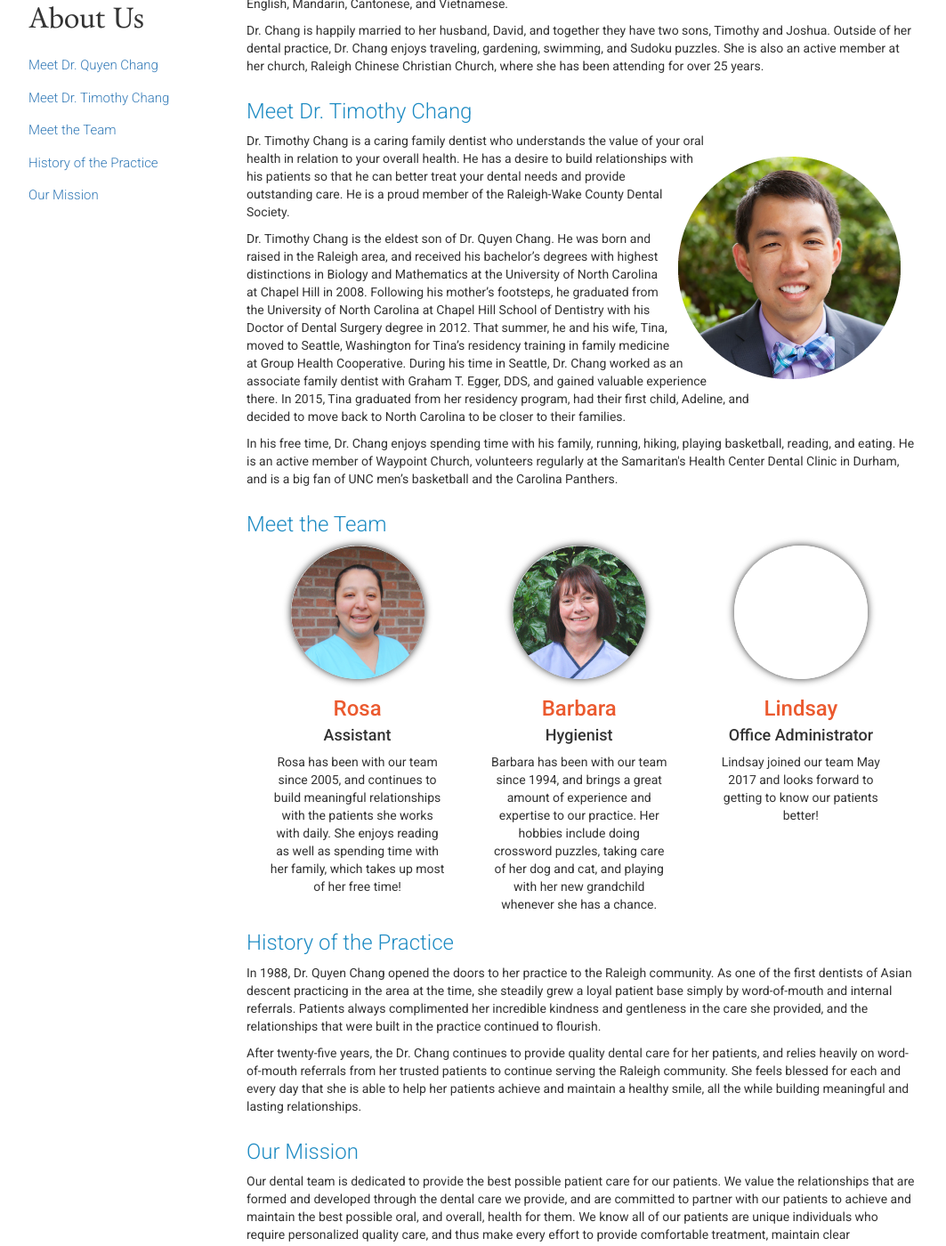
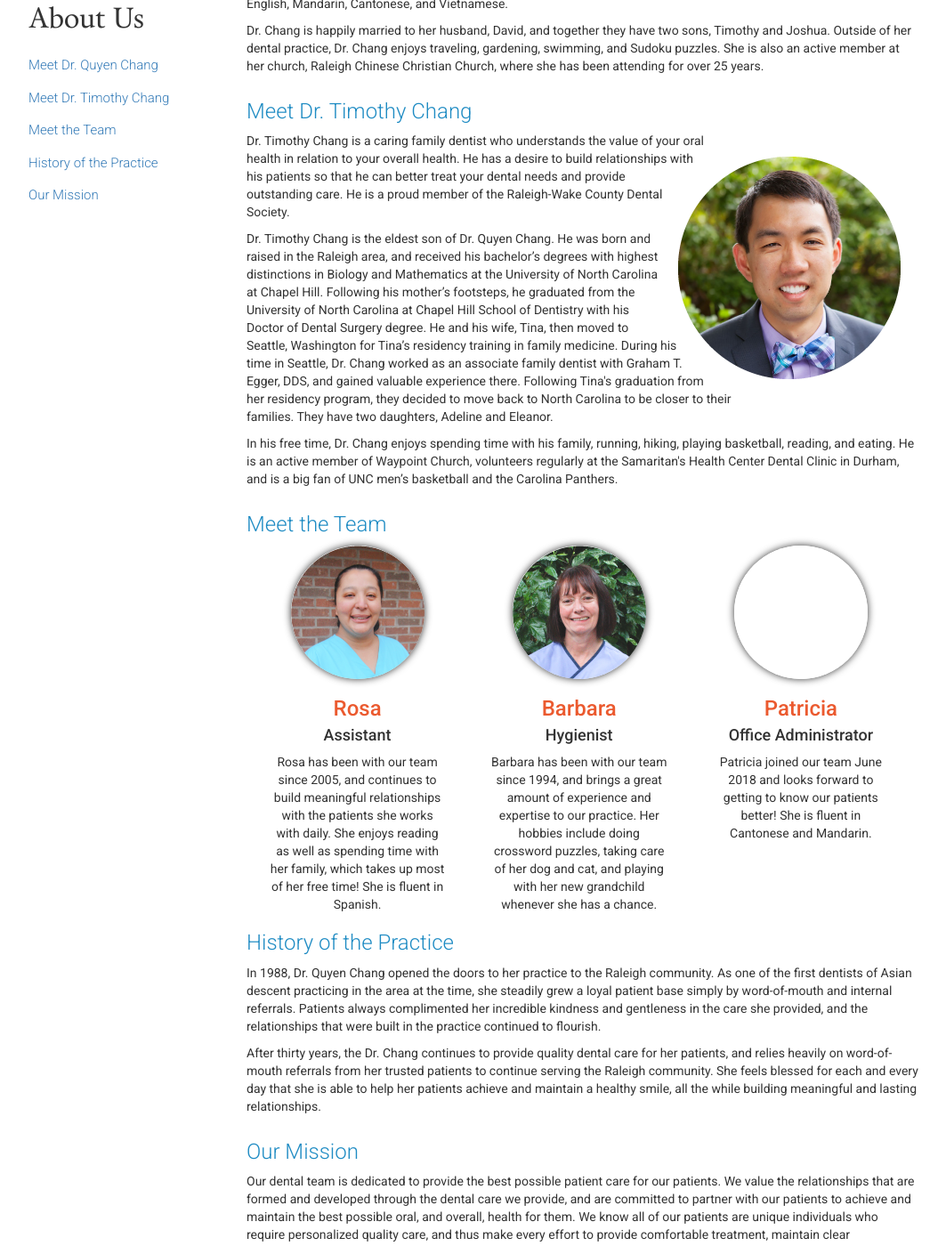
Before and after one commit to gabrielyeung/changdds, a Jekyll site: the page built from aboutus/index.html, in a window 1280 px wide and 1400 px high, scrolled down 830 px. Shown: the whole window at 89% size, without its empty margins (108-1171 px from the left). Built offline with Jekyll 4.4.1, drawn with Linux system fonts in a browser that asks for light colours; some of the changed text lies outside the part shown.

Commit message:
Add files via upload

```diff
--- a/aboutus/index.html
+++ b/aboutus/index.html
@@ -26,7 +26,7 @@ title: About Us
           <img src="{{site.baseurl}}/img/bio/drchang.png" alt="Dr Chang's profile picture">
         </figure>
         <p class="mobile-show">Dr. Quyen Chang is a dedicated family dentist who is committed to establishing and maintaining the health of your teeth and mouth.  She displays an unparalleled level of gentleness and care for all of her patients, which she couples with her expertise and skill to provide excellent dental care in the Triangle area.  She is a proud member of the American Association of Women Dentists and the Raleigh-Wake County Dental Society.</p>
-        <p>Dr. Chang received her undergraduate degree at Meredith College in Raleigh, North Carolina, and graduated from the University of North Carolina School of Dentistry in 1987.  Not longer after she graduated, she opened her own practice in Raleigh, where she has been practicing for over 25 years.  Over the years, Dr. Chang has developed a countless number of relationships through providing dental care and restoring oral health in her community.  She has cherished these opportunities and continues to value getting to know her patients on both the dental and non-dental front.  Her ability to connect with patients is partly attributed to her fluency in four different languages: English, Mandarin, Cantonese, and Vietnamese.</p>
+        <p>Dr. Chang received her undergraduate degree at Meredith College in Raleigh, North Carolina, and graduated from the University of North Carolina School of Dentistry.  Not longer after she graduated, she opened her own practice in Raleigh, where she has been practicing for over 30 years.  Over the years, Dr. Chang has developed a countless number of relationships through providing dental care and restoring oral health in her community.  She has cherished these opportunities and continues to value getting to know her patients on both the dental and non-dental front.  Her ability to connect with patients is partly attributed to her fluency in four different languages: English, Mandarin, Cantonese, and Vietnamese.</p>
         <p>Dr. Chang is happily married to her husband, David, and together they have two sons, Timothy and Joshua.  Outside of her dental practice, Dr. Chang enjoys traveling, gardening, swimming, and Sudoku puzzles.  She is also an active member at her church, Raleigh Chinese Christian Church, where she has been attending for over 25 years.</p>
       </section>
 
@@ -36,7 +36,7 @@ title: About Us
           <img src="{{site.baseurl}}/img/bio/timchang.png" alt="Dr Timothy Chang's profile picture">
         </figure>
         <p>Dr. Timothy Chang is a caring family dentist who understands the value of your oral health in relation to your overall health. He has a desire to build relationships with his patients so that he can better treat your dental needs and provide outstanding care. He is a proud member of the Raleigh-Wake County Dental Society.</p>
-        <p class="mobile-show">Dr. Timothy Chang is the eldest son of Dr. Quyen Chang. He was born and raised in the Raleigh area, and received his bachelor’s degrees with highest distinctions in Biology and Mathematics at the University of North Carolina at Chapel Hill in 2008. Following his mother’s footsteps, he graduated from the University of North Carolina at Chapel Hill School of Dentistry with his Doctor of Dental Surgery degree in 2012. That summer, he and his wife, Tina, moved to Seattle, Washington for Tina’s residency training in family medicine at Group Health Cooperative. During his time in Seattle, Dr. Chang worked as an associate family dentist with Graham T. Egger, DDS, and gained valuable experience there. In 2015, Tina graduated from her residency program, had their first child, Adeline, and decided to move back to North Carolina to be closer to their families.</p>
+        <p class="mobile-show">Dr. Timothy Chang is the eldest son of Dr. Quyen Chang. He was born and raised in the Raleigh area, and received his bachelor’s degrees with highest distinctions in Biology and Mathematics at the University of North Carolina at Chapel Hill. Following his mother’s footsteps, he graduated from the University of North Carolina at Chapel Hill School of Dentistry with his Doctor of Dental Surgery degree. He and his wife, Tina, then moved to Seattle, Washington for Tina’s residency training in family medicine. During his time in Seattle, Dr. Chang worked as an associate family dentist with Graham T. Egger, DDS, and gained valuable experience there. Following Tina's graduation from her residency program, they decided to move back to North Carolina to be closer to their families. They have two daughters, Adeline and Eleanor.</p>
         <p>In his free time, Dr. Chang enjoys spending time with his family, running, hiking, playing basketball, reading, and eating. He is an active member of Waypoint Church, volunteers regularly at the Samaritan's Health Center Dental Clinic in Durham, and is a big fan of UNC men’s basketball and the Carolina Panthers.</p>
       </section>
 
@@ -48,7 +48,7 @@ title: About Us
           </figure>
           <h3 class="name">Rosa</h3>
           <h4 class="job">Assistant</h4>
-          <p class="bio">Rosa has been with our team since 2005, and continues to build meaningful relationships with the patients she works with daily.  She enjoys reading as well as spending time with her family, which takes up most of her free time!</p>
+          <p class="bio">Rosa has been with our team since 2005, and continues to build meaningful relationships with the patients she works with daily.  She enjoys reading as well as spending time with her family, which takes up most of her free time! She is fluent in Spanish.</p>
         </section>
         <section class="teammate">
           <figure>
@@ -62,16 +62,16 @@ title: About Us
           <figure>
             <img src="{{site.baseurl}}/img/bio/placeholder.png" alt="Placeholder profile picture">
           </figure>
-          <h3 class="name">Lindsay</h3>
+          <h3 class="name">Patricia</h3>
           <h4 class="job">Office Administrator</h4>
-          <p class="bio">Lindsay joined our team May 2017 and looks forward to getting to know our patients better!</p>
+          <p class="bio">Patricia joined our team June 2018 and looks forward to getting to know our patients better! She is fluent in Cantonese and Mandarin.</p>
         </section>
       </section>
 
       <section class="history">
         <h1 id="Our-History">History of the Practice</h1>
         <p>In 1988, Dr. Quyen Chang opened the doors to her practice to the Raleigh community.  As one of the first dentists of Asian descent practicing in the area at the time, she steadily grew a loyal patient base simply by word-of-mouth and internal referrals.  Patients always complimented her incredible kindness and gentleness in the care she provided, and the relationships that were built in the practice continued to flourish.</p>
-        <p>After twenty-five years, the Dr. Chang continues to provide quality dental care for her patients, and relies heavily on word-of-mouth referrals from her trusted patients to continue serving the Raleigh community.  She feels blessed for each and every day that she is able to help her patients achieve and maintain a healthy smile, all the while building meaningful and lasting relationships.</p>
+        <p>After thirty years, the Dr. Chang continues to provide quality dental care for her patients, and relies heavily on word-of-mouth referrals from her trusted patients to continue serving the Raleigh community.  She feels blessed for each and every day that she is able to help her patients achieve and maintain a healthy smile, all the while building meaningful and lasting relationships.</p>
       </section>
 
       <section class="mission">
```
